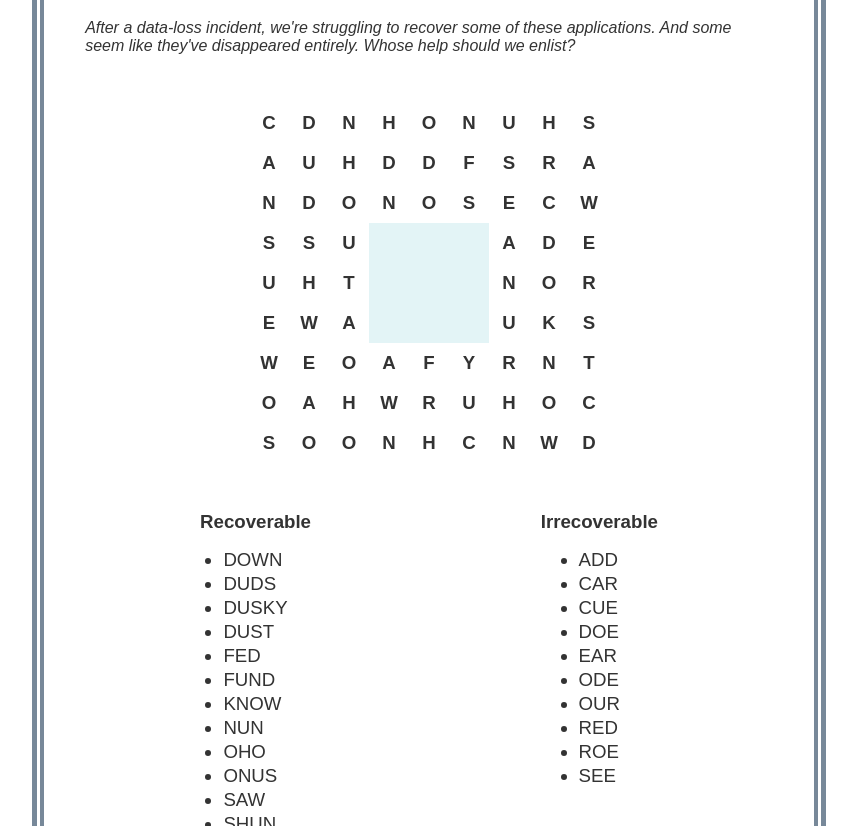
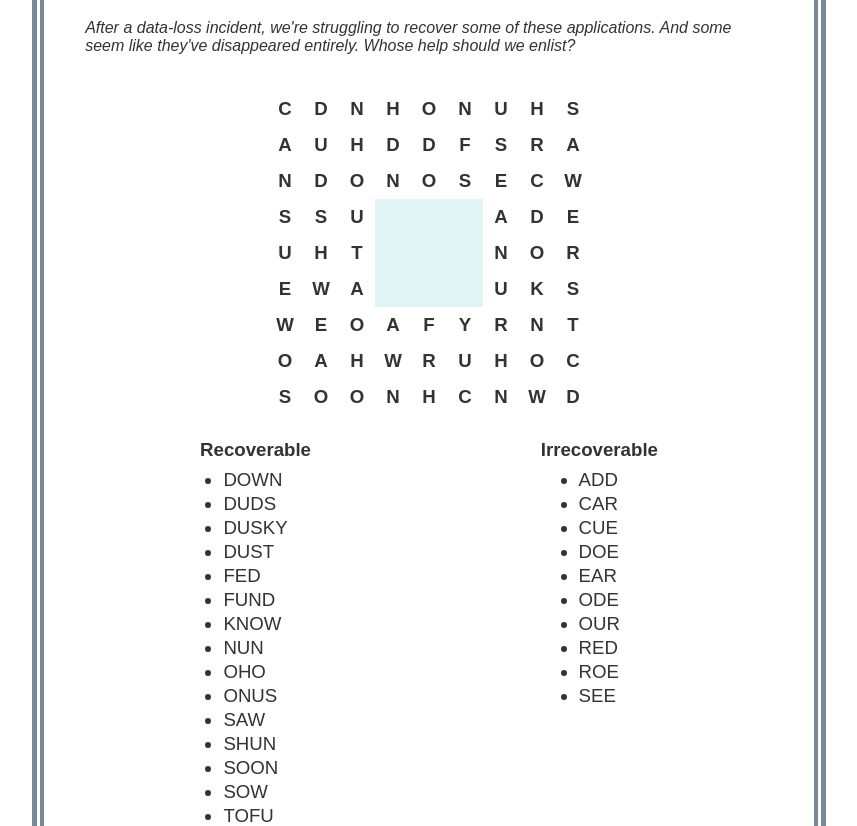
Before and after one commit to EROPH/eroph, a plain HTML site: page application-search/puzzle.html in a window 1280 px wide. Shown: the part 123-949 px from the top of the page, without its empty margins (211-1068 px from the left). Drawn offline with Linux system fonts and the light colour scheme.

Commit message:
Update puzzle.css

```diff
--- a/application-search/puzzle.css
+++ b/application-search/puzzle.css
@@ -5,7 +5,7 @@
     align-items: center;
     width: 100%;
 
-    margin-top: 24px;
+    margin-top: 12px;
 }
 
 .grid {
@@ -23,8 +23,8 @@
 }
 
 .grid-cell {
-    width: 40px;
-    height: 40px;
+    width: 36px;
+    height: 36px;
 
     display: flex;
     align-items: center;
@@ -41,7 +41,7 @@
 
 .applications {
     width: 100%;
-    margin-top: 48px;
+    margin-top: 24px;
 
     display: flex;
     flex-direction: row;
@@ -59,7 +59,7 @@
 .column-heading {
     font-size: 14pt;
     font-weight: 700;
-    margin-bottom: 16px;
+    margin-bottom: 8px;
 }
 
 .column ul {
```
